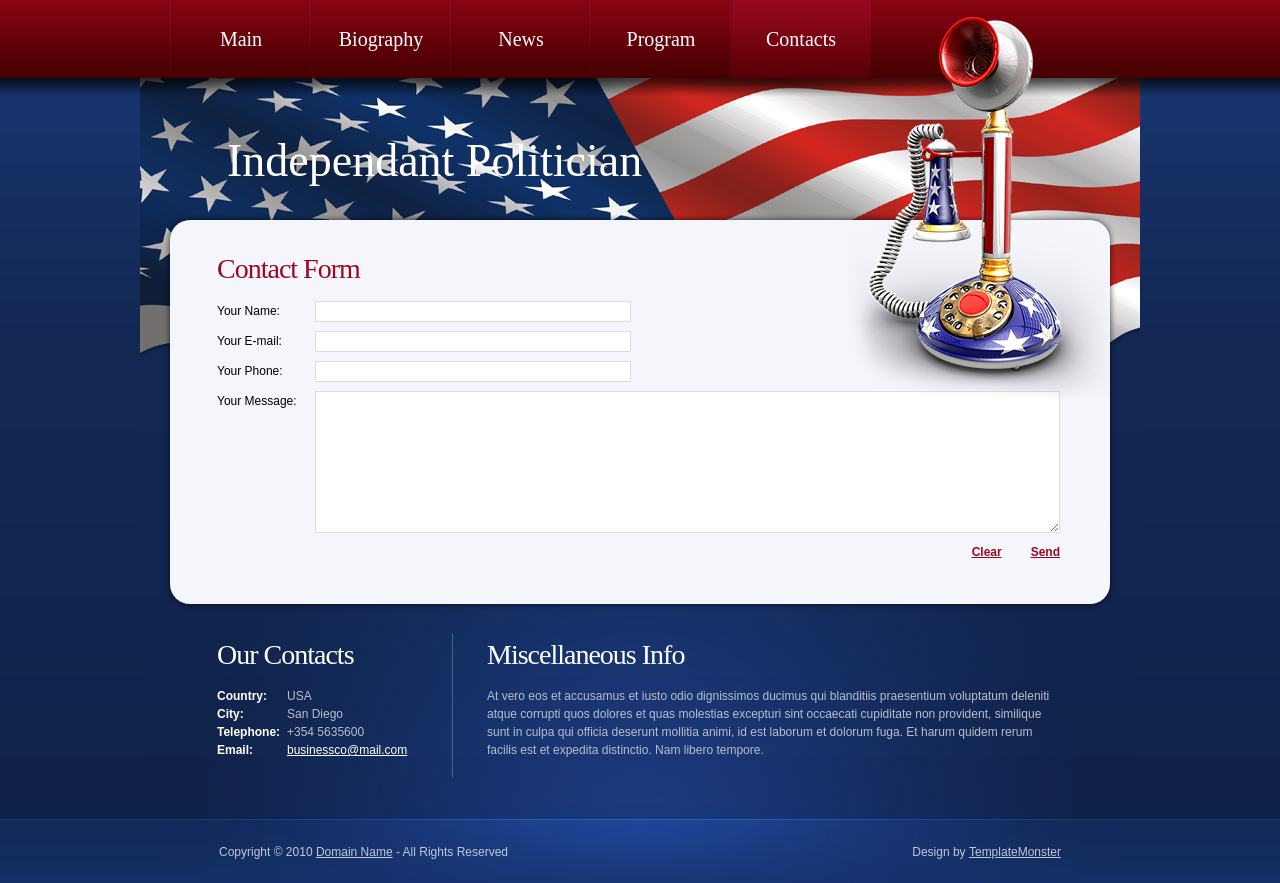
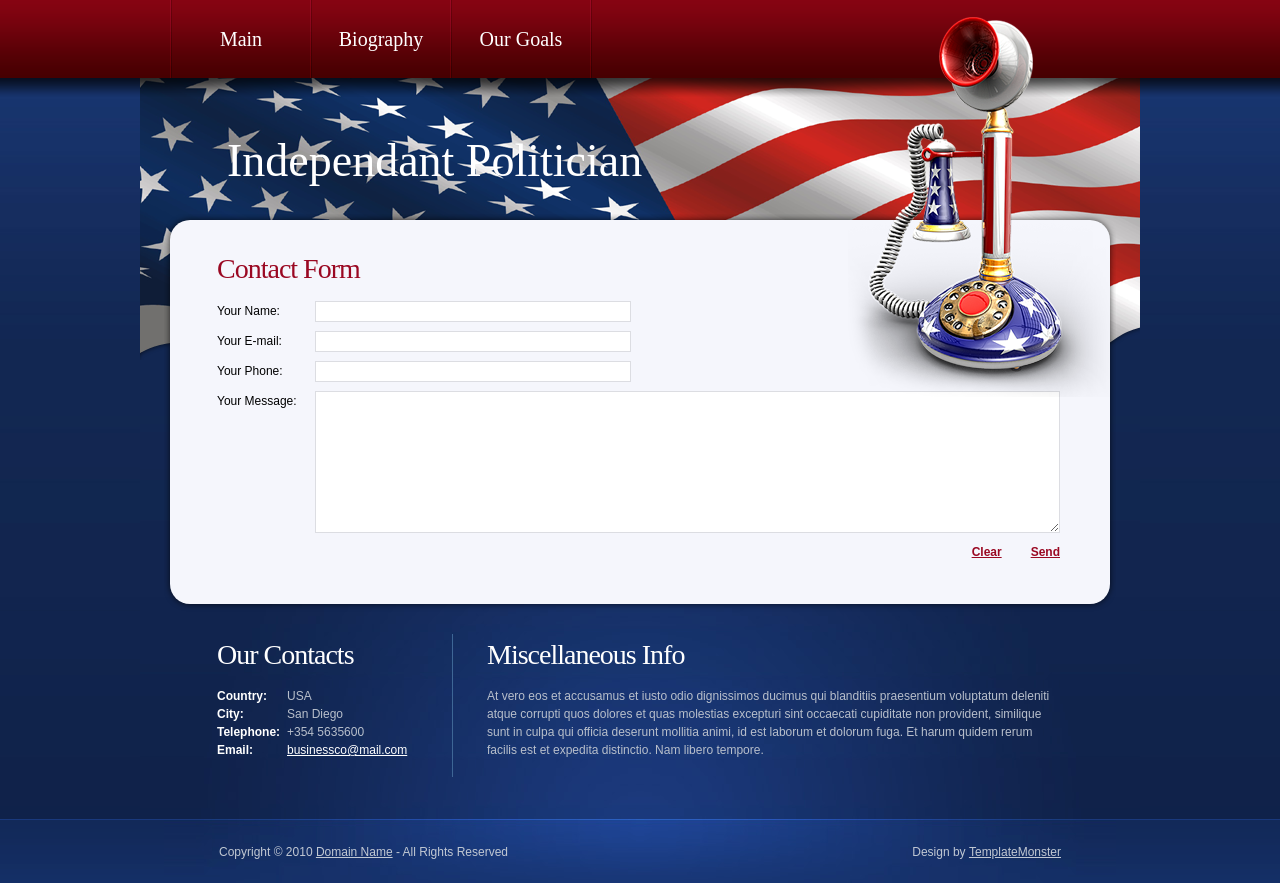
Before and after one commit to teddyroosevelt618/teddyroosevelt618.github.io, a plain HTML site: page contacts.html in a window 1280 px wide. Drawn offline with Linux system fonts and the light colour scheme.

Commit message:
Update contacts.html

```diff
--- a/contacts.html
+++ b/contacts.html
@@ -25,9 +25,7 @@
               <ul id="menu">
                 <li><a href="index.html">Main</a></li>
                 <li><a href="biography.html">Biography</a></li>
-                <li><a href="news.html">News</a></li>
-                <li><a href="program.html">Program</a></li>
-                <li id="menu_active"><a href="contacts.html">Contacts</a></li>
+                <li><a href="news.html">Our Goals</a></li>
               </ul>
             </nav>
             <h1><a href="#" id="logo">Independant Politician</a></h1>
```
